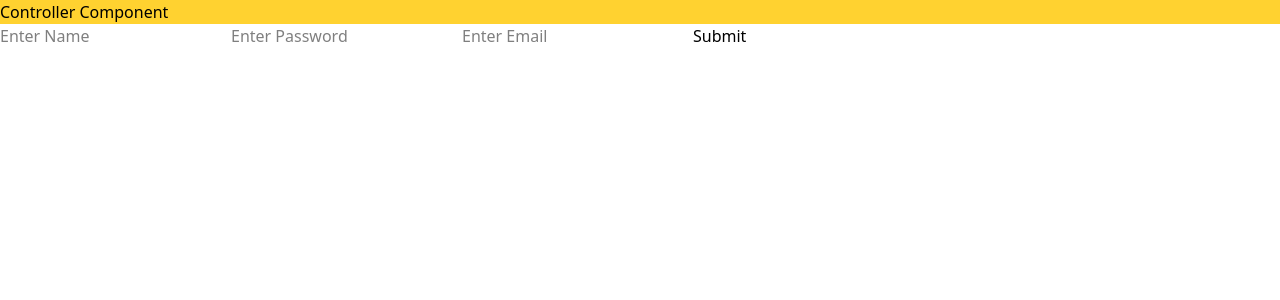
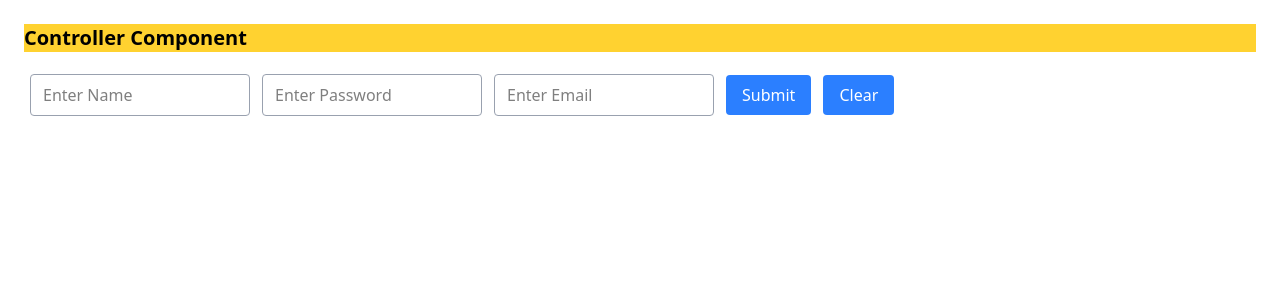
Before and after one commit to Muzamil-Fatima/react-Props, a React (Vite) app: page / in a window 1280 px wide. Shown: the top 300 px of the page. Built offline with nearby package versions, Linux system fonts and the light colour scheme.

Commit message:
remove error in Form

```diff
--- a/src/App.jsx
+++ b/src/App.jsx
@@ -6,8 +6,8 @@ import "./index.css";
 
 function App() {
   return (
-    <div  >
-    <Form />
+    <div>
+      <Form />
       {/* <Input /> */}
       {/* <Login /> */}
       {/* <First /> */}
--- a/src/Component4/Form.jsx
+++ b/src/Component4/Form.jsx
@@ -1,12 +1,41 @@
+import React, { useState } from "react";
 function Form() {
-  return <div>
-    <h1 className="bg-amber-300">Controller Component</h1>
-    <form action="" method="get">
-        <input type="text" placeholder="Enter Name" />
-        <input type="password" placeholder="Enter Password"/>
-        <input type="email" placeholder="Enter Email"/>
-        <button >Submit</button>
-    </form>
-  </div>;
+  const [name, setName]= useState("");
+  const [password, setPassword]= useState("");
+  const [email, setEmail]= useState("");
+  return (
+    <div className="p-6">
+      <h1 className="bg-amber-300 text-xl font-bold mb-4">Controller Component</h1>
+      <form action="" method="get" className="space-y-3">
+        <input
+        value={name}
+          type="text" onChange={(event) => setName(event.target.value)}
+          placeholder="Enter Name"
+          className="border border-gray-400 px-3 py-2 rounded w-[220px] m-1.5"
+        />
+        <input
+          value={password}
+          type="password" onChange={(event) => setPassword(event.target.value)}
+          placeholder="Enter Password"
+          className="border border-gray-400 px-3 py-2 rounded w-[220px] m-1.5"
+        />
+        <input
+          value={email}
+          type="email" onChange={(event) => setEmail(event.target.value)}
+          placeholder="Enter Email"
+          className="border border-gray-400 px-3 py-2 rounded w-[220px] m-1.5"
+        />
+        <button className="bg-blue-500 text-white px-4 py-2 rounded hover:bg-blue-600 m-1.5">
+          Submit
+        </button>
+        <button onClick={()=>{setEmail(''); setName(''); setPassword('')}} className="bg-blue-500 text-white px-4 py-2 rounded hover:bg-blue-600 m-1.5">
+          Clear
+        </button>
+        <h3>{name}</h3>
+        <h3>{password}</h3>
+        <h3>{email}</h3>
+      </form>
+    </div>
+  );
 }
 export default Form;
```
